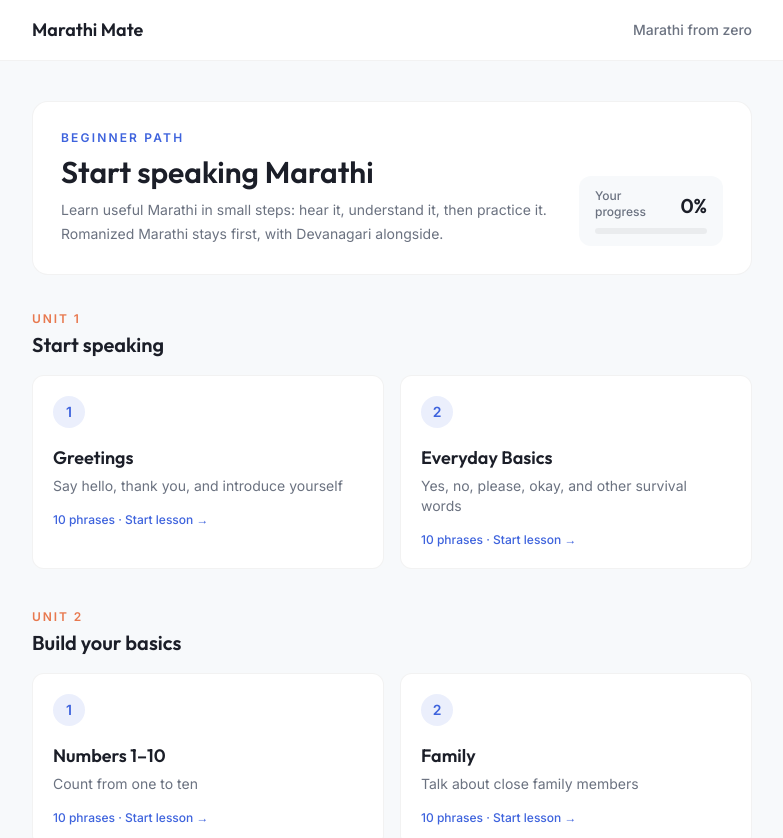
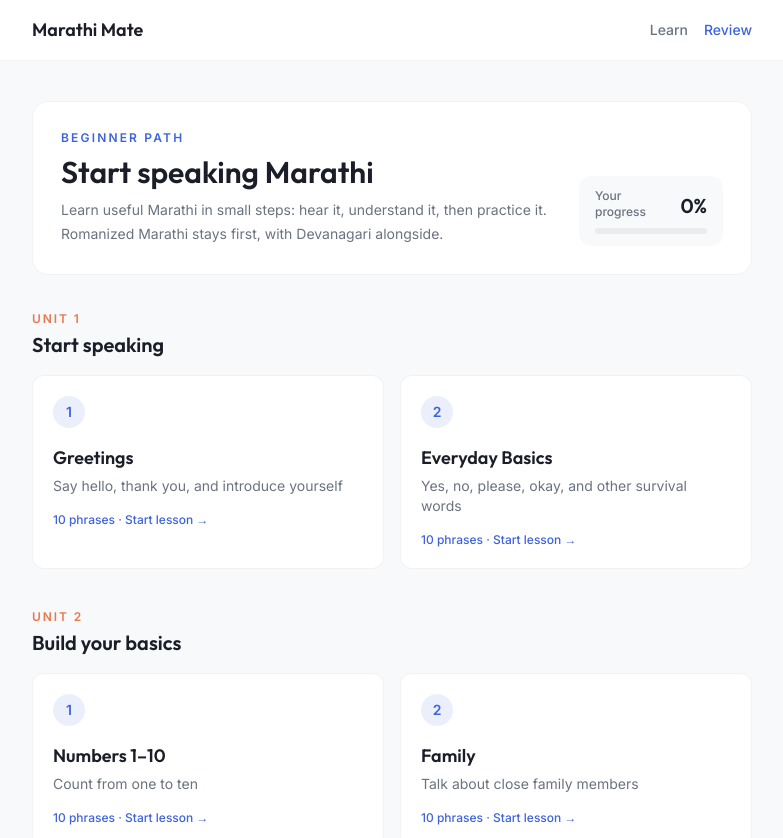
Before and after one commit to sushan5140/Raghay, a Next.js app: page / in a window 1280 px wide. Shown: the top 838 px of the page, without its empty margins (248-1031 px from the left). Built offline with nearby package versions, Linux system fonts and the light colour scheme.

Commit message:
Add persistent Learn and Review navigation

```diff
--- a/app/layout.tsx
+++ b/app/layout.tsx
@@ -4,7 +4,7 @@ import "./globals.css";
 
 export const metadata: Metadata = {
   title: "Marathi Mate",
-  description: "Learn practical Marathi from zero with guided beginner lessons and pronunciation practice",
+  description: "Learn practical Marathi from zero through guided lessons, listening, grammar, and adaptive review",
 };
 
 export default function RootLayout({ children }: { children: React.ReactNode }) {
@@ -12,13 +12,18 @@ export default function RootLayout({ children }: { children: React.ReactNode })
     <html lang="en">
       <body className="min-h-screen font-sans">
         <header className="border-b border-black/5 bg-white/95 backdrop-blur">
-          <div className="mx-auto flex max-w-3xl items-center justify-between px-6 py-4">
+          <div className="mx-auto flex max-w-3xl items-center justify-between gap-4 px-6 py-4">
             <Link href="/" className="font-display text-lg font-semibold text-ink">
               Marathi Mate
             </Link>
-            <span className="text-xs font-medium text-muted sm:text-sm">
-              Marathi from zero
-            </span>
+            <nav className="flex items-center gap-4 text-xs font-medium sm:text-sm">
+              <Link href="/" className="text-muted transition hover:text-ink">
+                Learn
+              </Link>
+              <Link href="/review" className="text-primary transition hover:opacity-80">
+                Review
+              </Link>
+            </nav>
           </div>
         </header>
         <main className="mx-auto max-w-3xl px-6 py-8 sm:py-10">{children}</main>
```
